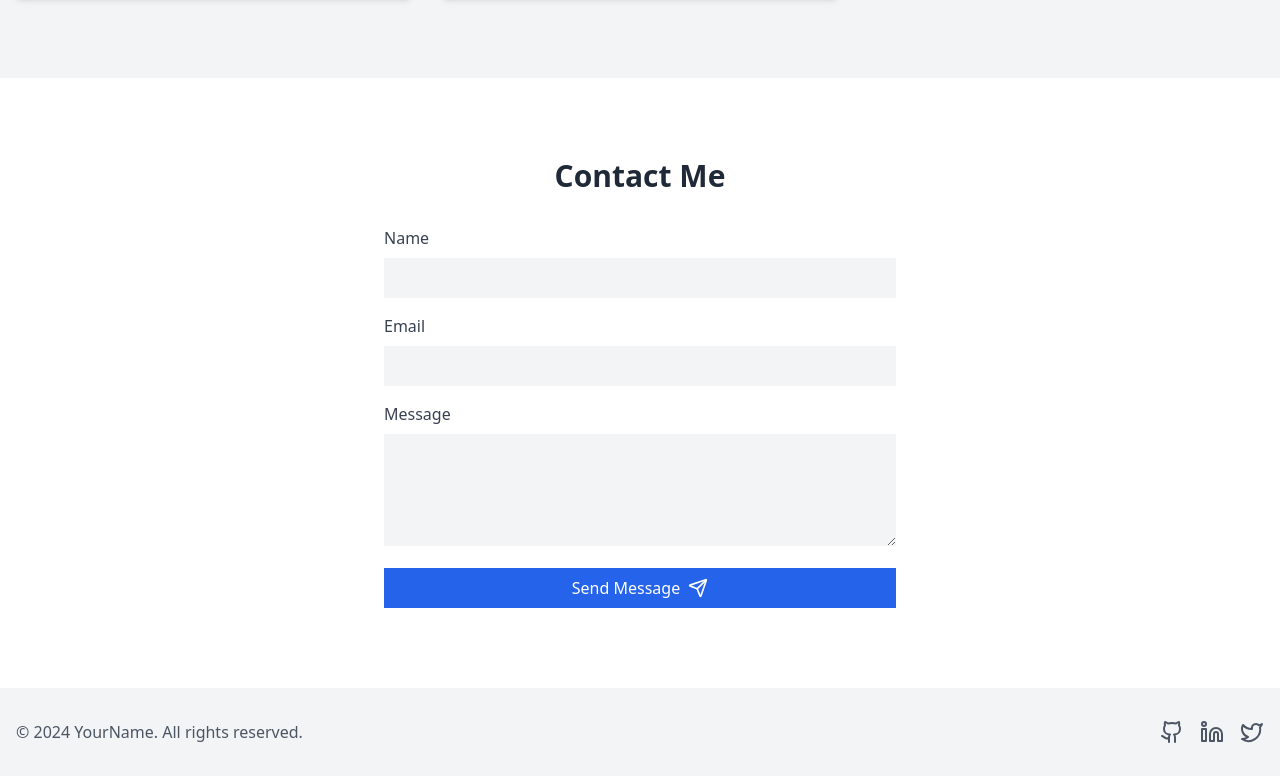
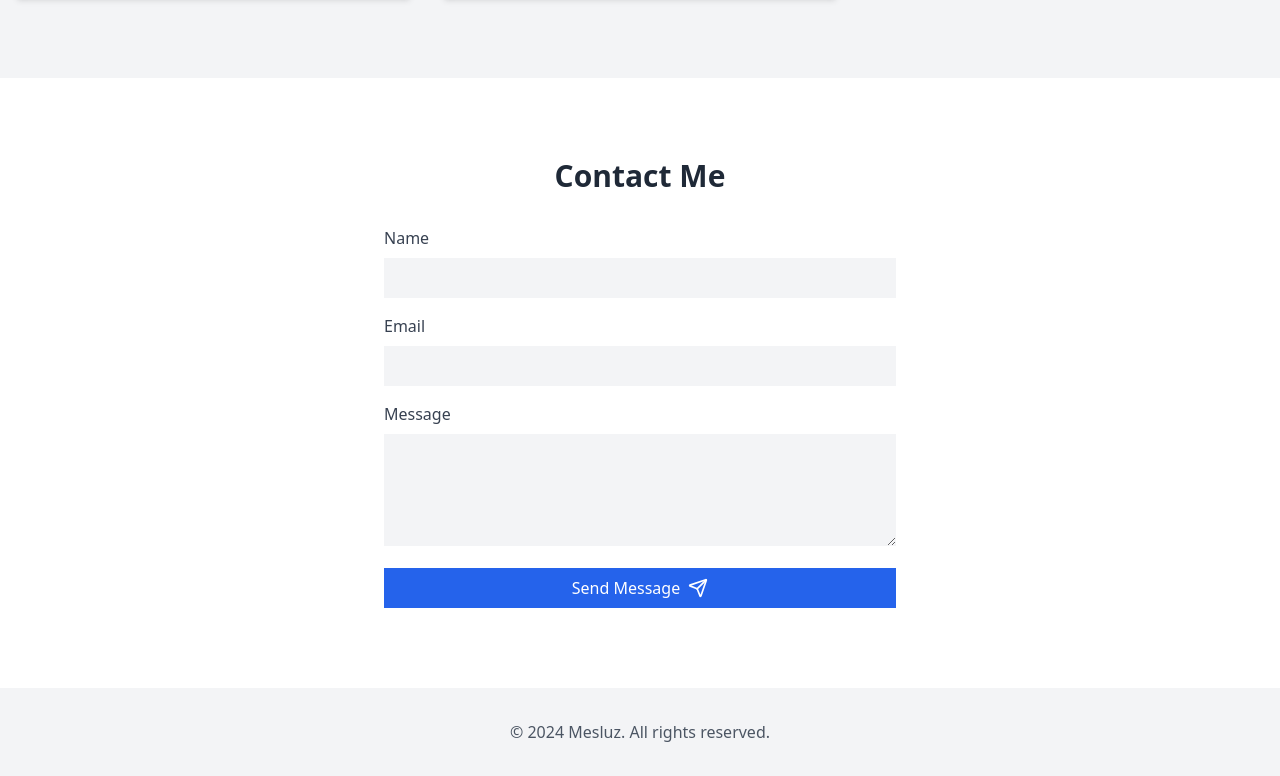
Before and after one commit to masahiro8218/next-portfolio, a Next.js app: page / in a window 1280 px wide. Shown: the part 2162-2938 px from the top of the page. Built offline with nearby package versions, Linux system fonts and the light colour scheme; a web font is replaced by a local one.

Commit message:
Footer 完了

```diff
--- a/components/Footer.tsx
+++ b/components/Footer.tsx
@@ -1,41 +1,24 @@
-'use client'
+'use client';
 
-import { motion } from 'framer-motion'
-import { Github, Linkedin, Twitter } from 'lucide-react'
+import { motion } from 'framer-motion';
 
 const Footer = () => {
   return (
-    <footer className="bg-gray-100 py-8">
-      <div className="container mx-auto px-4">
-        <div className="flex flex-col md:flex-row justify-between items-center">
+    <footer className='bg-gray-100 py-8'>
+      <div className='container mx-auto px-4'>
+        <div className='flex flex-col md:flex-row justify-center items-center'>
           <motion.div
             initial={{ opacity: 0, y: 20 }}
             animate={{ opacity: 1, y: 0 }}
             transition={{ duration: 0.5 }}
-            className="text-gray-600 mb-4 md:mb-0"
+            className='text-gray-600 mb-4 md:mb-0'
           >
-            © {new Date().getFullYear()} YourName. All rights reserved.
-          </motion.div>
-          <motion.div
-            initial={{ opacity: 0, y: 20 }}
-            animate={{ opacity: 1, y: 0 }}
-            transition={{ duration: 0.5, delay: 0.2 }}
-            className="flex space-x-4"
-          >
-            <a href="https://github.com/yourusername" target="_blank" rel="noopener noreferrer" className="text-gray-600 hover:text-gray-800">
-              <Github className="w-6 h-6" />
-            </a>
-            <a href="https://linkedin.com/in/yourusername" target="_blank" rel="noopener noreferrer" className="text-gray-600 hover:text-gray-800">
-              <Linkedin className="w-6 h-6" />
-            </a>
-            <a href="https://twitter.com/yourusername" target="_blank" rel="noopener noreferrer" className="text-gray-600 hover:text-gray-800">
-              <Twitter className="w-6 h-6" />
-            </a>
+            © {new Date().getFullYear()} Mesluz. All rights reserved.
           </motion.div>
         </div>
       </div>
     </footer>
-  )
-}
+  );
+};
 
-export default Footer
+export default Footer;
```
